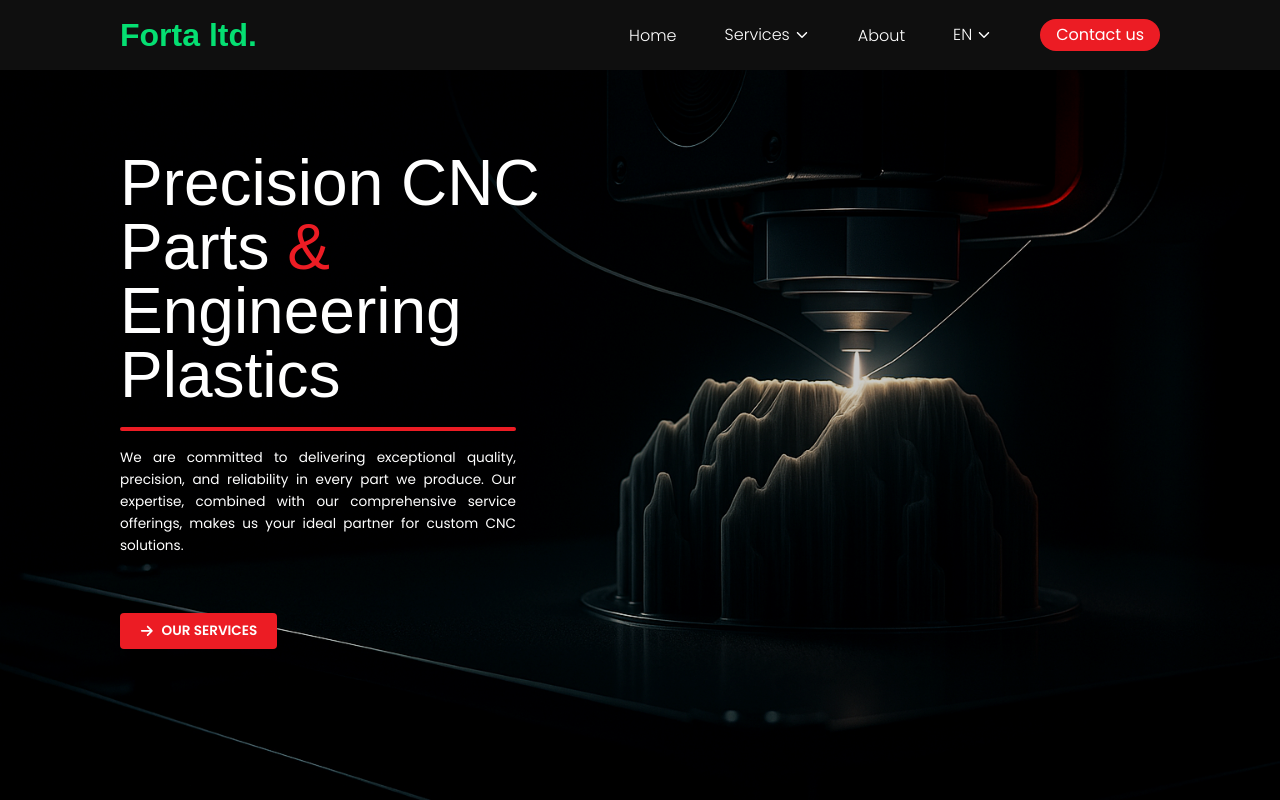
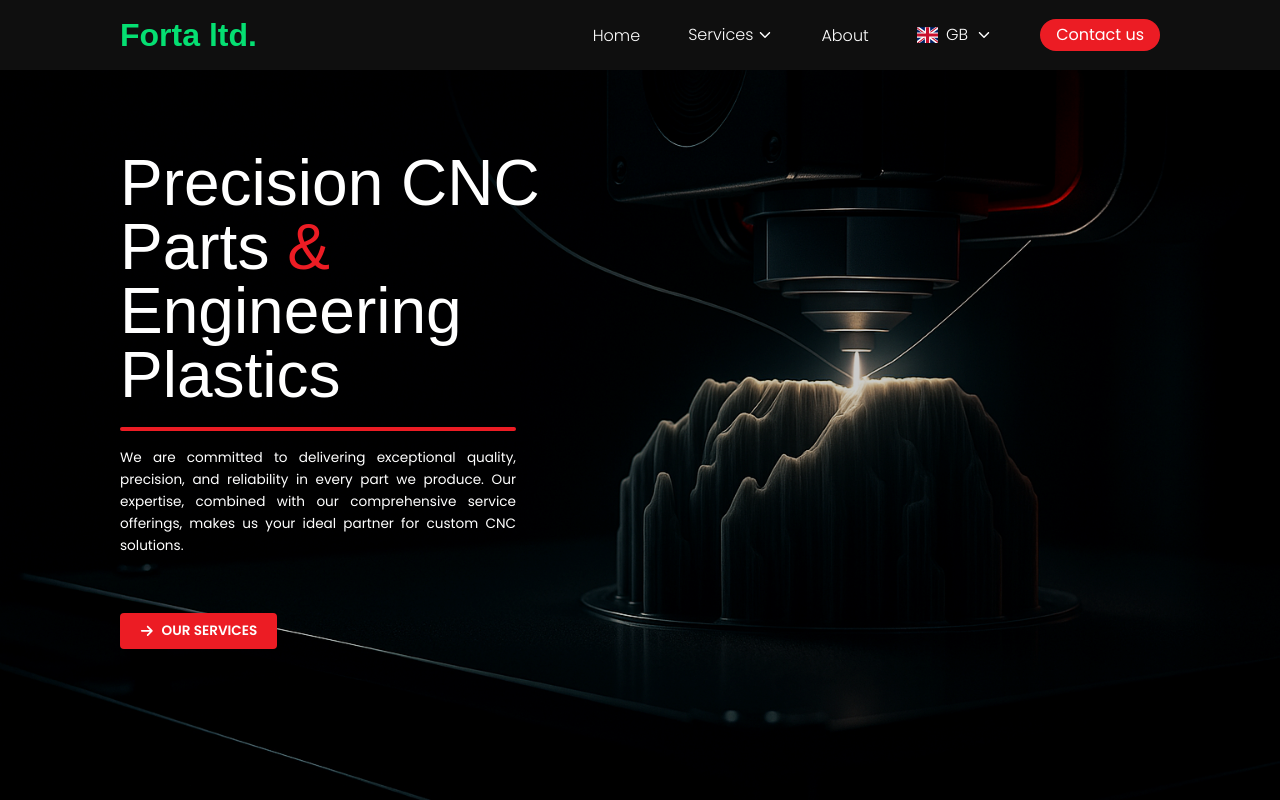
Before and after one commit to LouisJagueneau/Forta_Website, a React (Vite) app in the folder forta_website/: page / in a window 1280 px wide. Shown: the top 800 px of the page. Built offline with nearby package versions, Linux system fonts and the light colour scheme; a web font is replaced by a local one.

Commit message:
new component language selector

```diff
--- a/forta_website/package.json
+++ b/forta_website/package.json
@@ -12,11 +12,14 @@
   "dependencies": {
     "@tailwindcss/vite": "^4.1.11",
     "bootstrap-icons": "^1.13.1",
+    "flag-icons": "^7.5.0",
     "framer-motion": "^12.23.1",
+    "i18next": "^25.3.2",
     "lucide-react": "^0.525.0",
     "react": "^18.2.0",
     "react-countup": "^6.5.3",
     "react-dom": "^18.2.0",
+    "react-i18next": "^15.6.0",
     "react-icons": "^5.5.0",
     "react-intersection-observer": "^9.16.0",
     "react-world-flags": "^1.6.0",
--- /dev/null
+++ b/forta_website/src/components/languageSelector.jsx
@@ -0,0 +1,45 @@
+import { useTranslation } from 'react-i18next'
+import { useState } from 'react'
+import { IoIosArrowDown } from "react-icons/io"
+import 'flag-icons'
+
+function LanguageSelector() {
+    const { i18n } = useTranslation()
+    const [open, setOpen] = useState(false)
+    const [isSelected, setIsSelected] = useState('gb')
+
+    const languages = [
+        { code: 'EN', name: 'english', flag: 'gb', },
+        { code: 'HR', name: 'croatia', flag: 'hr' },
+        { code: 'FR', name: 'france', flag: 'fr' },
+        { code: 'DE', name: 'germany', flag: 'de' }
+    ]
+
+    const changeLanguage = (language) => {
+        i18n.changeLanguage(language);
+        setOpen(false)
+    }
+
+    return (
+        <div>
+            <div className='group relative cursor-pointer'>
+                <span className='flex gap-2 items-center font-poppins text-white uppercase'><span className={`fi fi-${isSelected}`}></span>{isSelected} <IoIosArrowDown className="group-hover:rotate-180 transition-transform duration-300" /></span>
+                <ul className='hidden absolute text-white group-hover:block z-50'>
+                    {languages.map((language) => {
+                        return (
+                            <li
+                                key={language.name}
+                                onClick={() => setIsSelected(language.flag)}
+                                className={`${isSelected === language.flag ? 'hidden' : 'block'} uppercase`}>
+                                <span className={`fi fi-${language.flag}`}></span> {language.code}
+                            </li>
+                        )
+                    })
+                    }
+                </ul>
+            </div>
+        </div>
+    )
+}
+
+export default LanguageSelector
--- a/forta_website/src/components/nav.jsx
+++ b/forta_website/src/components/nav.jsx
@@ -1,5 +1,6 @@
 import { IoIosArrowDown } from "react-icons/io"
 import { Link } from "react-router-dom"
+import LanguageSelector from "./languageSelector"
 
 function Nav() {
     return (
@@ -18,7 +19,7 @@ function Nav() {
                         </div>
                         </li>
                         <li><Link to='/about'className="text-white cursor-pointer relative font-poppins after:content-[''] after:absolute after:left-1/2 after:bottom-[-8px] after:w-0 after:h-[2px] after:bg-[#ec1c24] after:transition-all after:duration-300 hover:after:w-full hover:after:left-0">About</Link></li>
-                        <li><Link className="text-white cursor-pointer relative font-poppins after:content-[''] after:absolute after:left-1/2 after:bottom-[-8px] after:w-0 after:h-[2px] after:bg-[#ec1c24] after:transition-all after:duration-300 hover:after:w-full hover:after:left-0 flex items-center gap-1">EN <IoIosArrowDown /></Link></li>
+                        <li><LanguageSelector/></li>
                     </ul>
                     <button className='font-poppins text-white ml-12  bg-[#ec1c24] hover:bg-[#ec1c23d4] hover:rounded-sm transition duration-700  px-4 py-1 rounded-full cursor-pointer'>Contact us</button>
                 </div>
```
Also changed, not shown: 1 other file (tests, documents, lock files or other folders).
